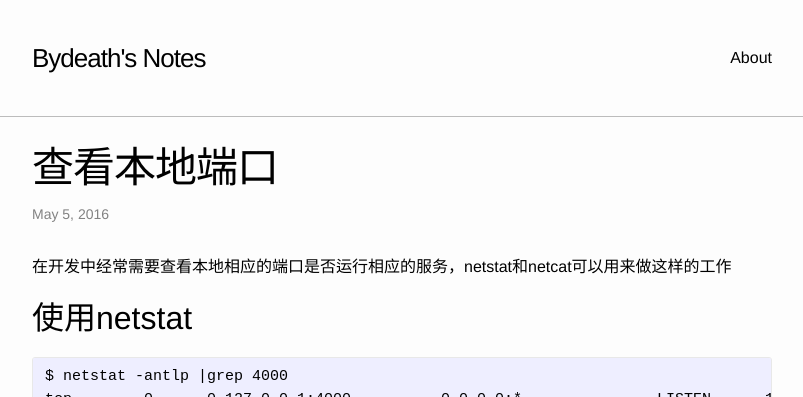
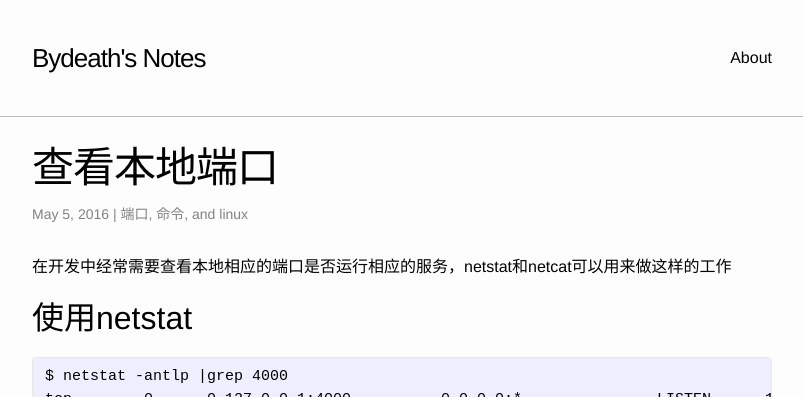
Before and after one commit to bydeath/bydeath.github.io, a Jekyll site: the page built from _posts/2016-05-05-looking_port.md, in a window 1280 px wide. Shown: the top 397 px of the page, without its empty margins (238-1041 px from the left). Built offline with Jekyll 4.4.1, drawn with Linux system fonts in a browser that asks for light colours.

Commit message:
add tags under the post title of post page

```diff
--- a/_layouts/post.html
+++ b/_layouts/post.html
@@ -5,7 +5,7 @@ layout: default
 
   <header class="post-header">
     <h1 class="post-title" itemprop="name headline">{{ page.title }}</h1>
-    <p class="post-meta"><time datetime="{{ page.date | date_to_xmlschema }}" itemprop="datePublished">{{ page.date | date: "%b %-d, %Y" }}</time>{% if page.author %} • <span itemprop="author" itemscope itemtype="http://schema.org/Person"><span itemprop="name">{{ page.author }}</span></span>{% endif %}</p>
+    <p class="post-meta"><time datetime="{{ page.date | date_to_xmlschema }}" itemprop="datePublished">{{ page.date | date: "%b %-d, %Y" }}</time>{% if page.author %} • <span itemprop="author" itemscope itemtype="http://schema.org/Person"><span itemprop="name">{{ page.author }}</span></span>{% endif %} | {{page.tags|array_to_sentence_string}}</p>
   </header>
 
   <div class="post-content" itemprop="articleBody">
--- a/_posts/2016-05-05-looking_port.md
+++ b/_posts/2016-05-05-looking_port.md
@@ -2,6 +2,7 @@
 layout: post
 title: "查看本地端口"
 date: "2016-05-05 23:40:37 +0800"
+tags: [端口, 命令, linux]
 ---
 
 在开发中经常需要查看本地相应的端口是否运行相应的服务，netstat和netcat可以用来做这样的工作
```
